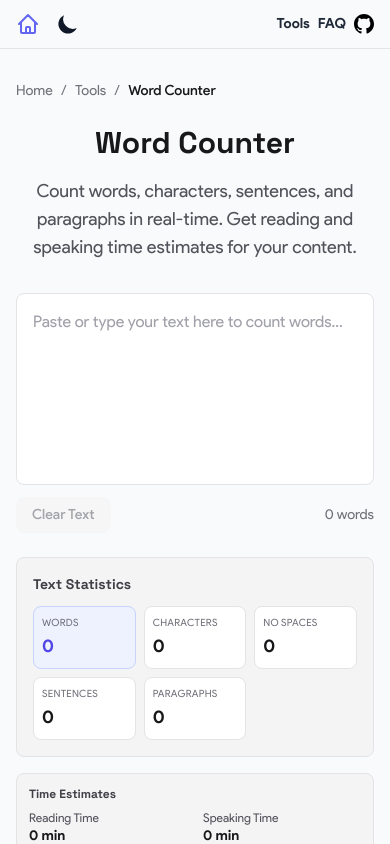
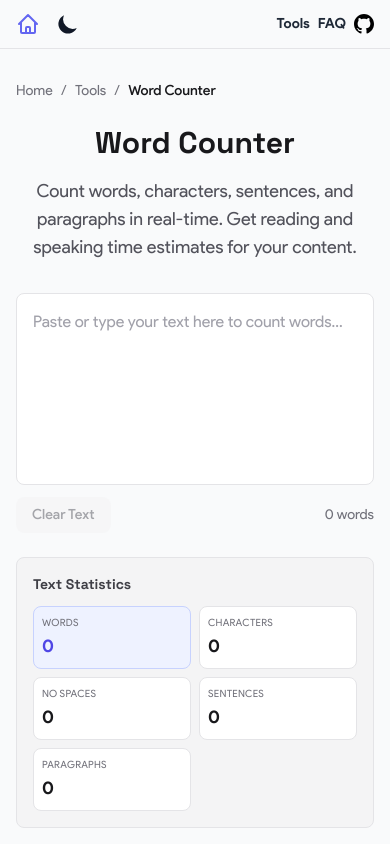
Before and after one commit to Olanetsoft/article-idea-generator, a Next.js app: page /tools/word-counter in a window 390 px wide. Shown: the top 844 px of the page. Built offline with nearby package versions, Linux system fonts and the light colour scheme.

Commit message:
Improve mobile responsiveness for very small screens
- Use 2-col grid on phones < 400px width
- Transition to 3-col at 400px for better readability
- Prevents text cramping on small devices

```diff
--- a/components/tools/StatsPanel/StatsPanel.tsx
+++ b/components/tools/StatsPanel/StatsPanel.tsx
@@ -56,7 +56,7 @@ export default function StatsPanel({ stats }: StatsPanelProps) {
         <h3 className="text-sm font-semibold text-zinc-700 dark:text-zinc-300 mb-3">
           {t("tools.wordCounter.stats")}
         </h3>
-        <div className="grid grid-cols-3 sm:grid-cols-5 lg:grid-cols-2 gap-2 sm:gap-3">
+        <div className="grid grid-cols-2 min-[400px]:grid-cols-3 sm:grid-cols-5 lg:grid-cols-2 gap-2 sm:gap-3">
           <StatItem
             label={t("tools.wordCounter.words")}
             value={stats.words.toLocaleString()}
```
